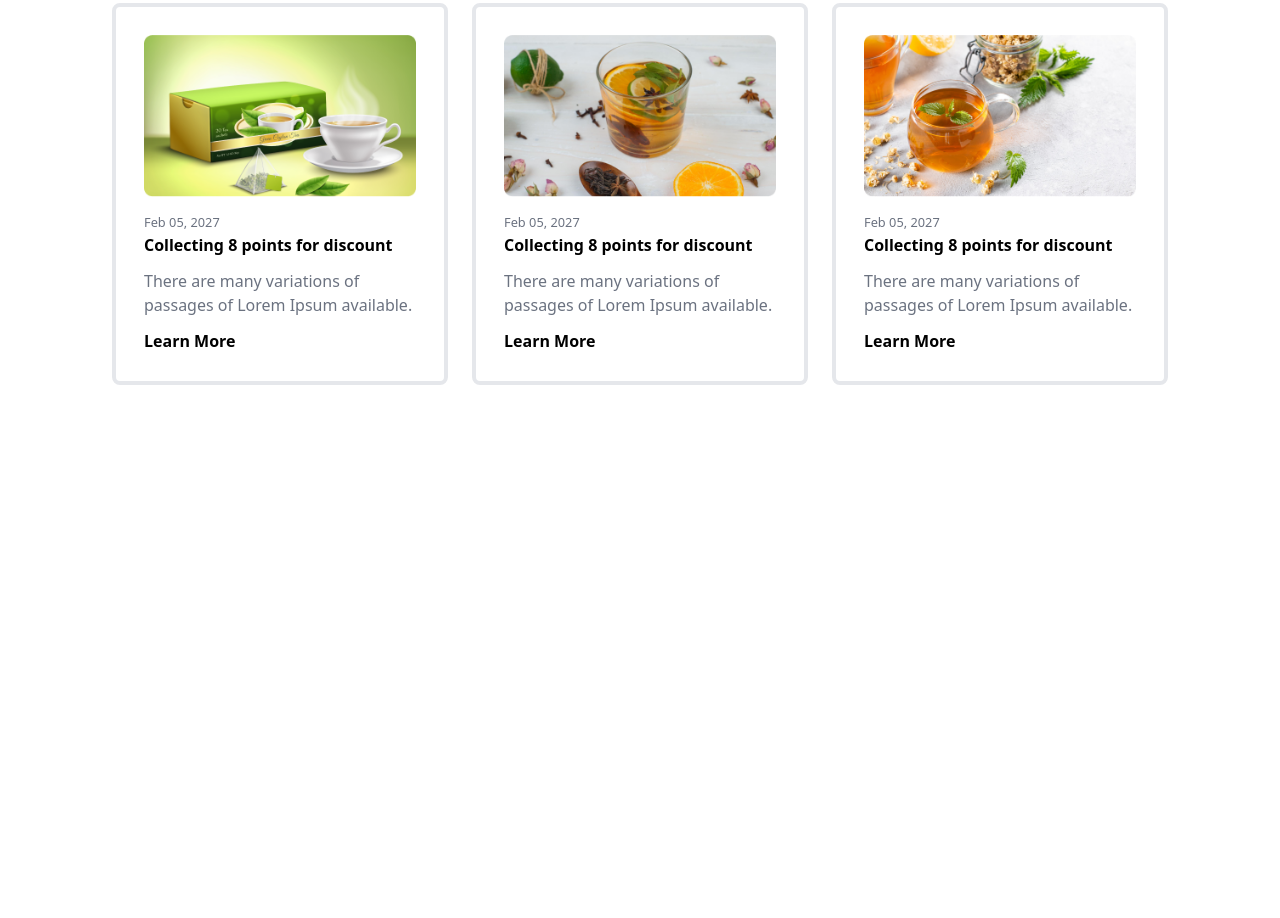
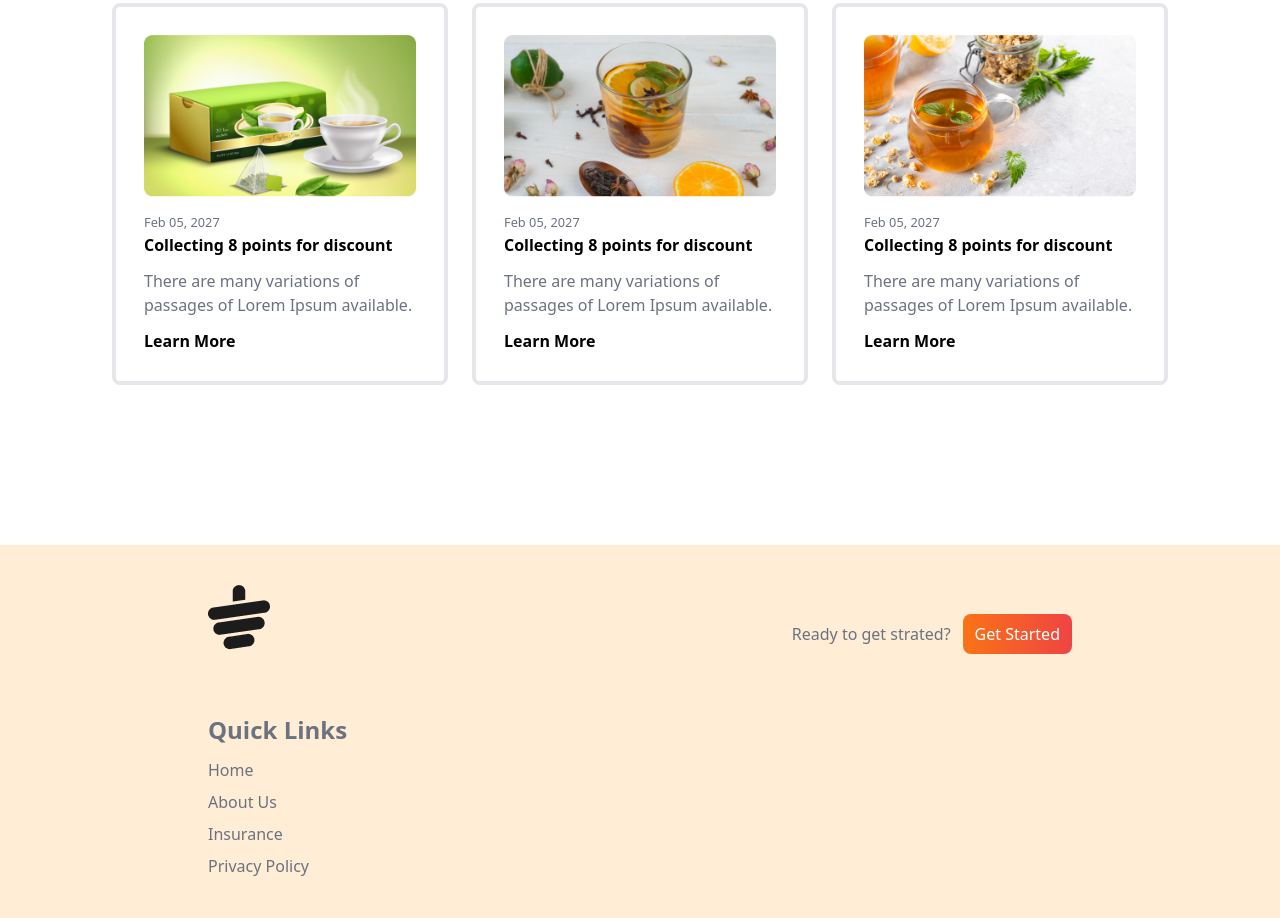
Before and after one commit to Radowan07/tea_house, a plain HTML site: page index.html in a window 1280 px wide. Shown: the part 2832-3750 px from the top of the page. Before the commit the page ends 3377 px from the top, so only its background shows below. Drawn offline with nearby package versions, Linux system fonts and the light colour scheme.

Commit message:
add new code

```diff
--- a/index.html
+++ b/index.html
@@ -164,7 +164,8 @@
                 <img class="p-1" src="images/client.png" alt="">
               </div>
               <div class="">
-              <p class="text-gray-500 mb-5">We are providing the best and suitable home insurance services for the people who are interested to treatment</p>
+                <p class="text-gray-500 mb-5">We are providing the best and suitable home insurance services for the
+                  people who are interested to treatment</p>
                 <h2 class="text-1xl text-black font-bold">Ilham Yuda</h2>
                 <small class="font-bold text-gray-500">Businessman</small>
               </div>
@@ -214,11 +215,13 @@
         <div class=" mx-auto text-center mb-10">
           <h1 class="font-bold text-5xl mb-10">News & Events</h1>
 
-          <p class="text-gray-500">There are many variations of passages of Lorem Ipsum available, but the majority have suffered alteration in some form, by injected humour, or randomised words which don't look even slightly believable. </p>
+          <p class="text-gray-500">There are many variations of passages of Lorem Ipsum available, but the majority have
+            suffered alteration in some form, by injected humour, or randomised words which don't look even slightly
+            believable. </p>
 
         </div>
         <!-- card-section -->
-         <div class="grid grid-cols-1 lg:grid-cols-3 gap-6 ">
+        <div class="grid grid-cols-1 lg: grid-cols-3 gap-6 ">
           <!-- card 1 -->
           <div class="px-7 py-7 border-4 border-gray-00 rounded-lg ">
             <div class="mb-3"><img src="images/news-1.png" alt=""></div>
@@ -256,7 +259,56 @@
       </div>
 
     </section>
+
+
+
   </main>
+  <!-- footer section -->
+  <footer class="bg-orange-100  text-gray-500 py-10 px-4 md:px-16">
+    <div class="w-9/12 mx-auto ">
+      <!-- logo and btn -->
+      <div class="mb-8 flex justify-between">
+        <img class="mb-8" src="images/cup.png" alt="">
+        <div class="flex items-center gap-3">
+          <h4>Ready to get strated?</h4>
+          <button class="bg-gradient-to-r from-orange-500 to-red-500 px-3 py-2 rounded-lg text-white">Get
+            Started</button>
+
+        </div>
+
+      </div>
+
+      <div class="grid grid-cols-1 md:grid-cols-2 lg:grid-cols-3 gap-4">
+        <!-- first links  -->
+        <div class="">
+          <h3 class="font-semibold text-2xl mb-3">Quick Links</h3>
+          <ul class="space-y-2">
+            <li>
+              <a href="" class="hover:text-orange-600">Home</a>
+
+            </li>
+            <li>
+              <a href="" class="hover:text-orange-600">About Us</a>
+
+            </li>
+            <li>
+              <a href="" class="hover:text-orange-600">Insurance</a>
+
+            </li>
+            <li>
+              <a href="" class="hover:text-orange-600">Privacy Policy</a>
+
+            </li>
+          </ul>
+
+
+        </div>
+
+      </div>
+
+    </div>
+
+  </footer>
 </body>
 
 </html>
```
Lines whose indentation alone changed are shown as unchanged.
